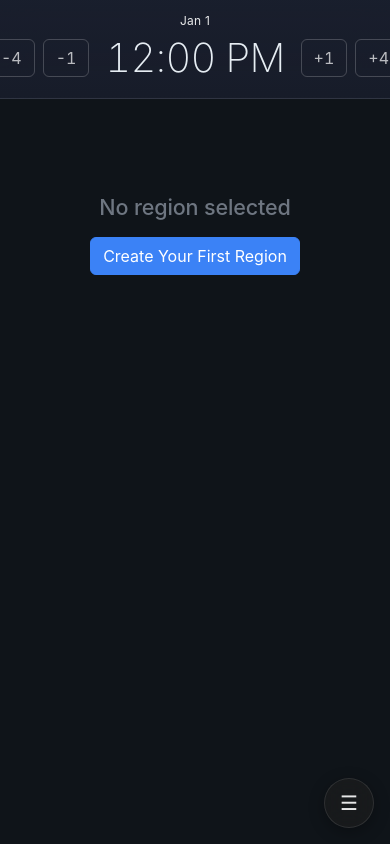
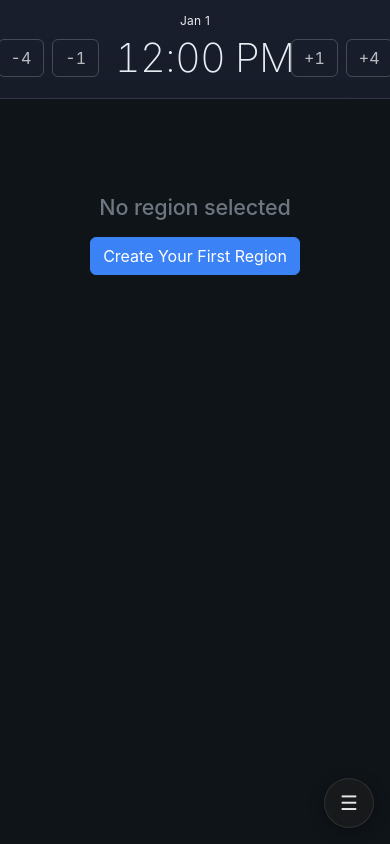
Before and after one commit to TSBrinker/WeatherMaster, a React (Vite) app: page / in a window 390 px wide. Both pictures are taken after typing "Sample" into the empty fields and a click on the button "Create World". Built offline with nearby package versions, Linux system fonts and the light colour scheme.

Commit message:
Update WeatherHeader.css

```diff
--- a/src/v2/components/header/WeatherHeader.css
+++ b/src/v2/components/header/WeatherHeader.css
@@ -206,7 +206,7 @@
 
   .time-display-hero {
     font-size: 2.5rem;
-    width: auto;
+    width: 11rem;
     line-height: 1;
   }
 
```
